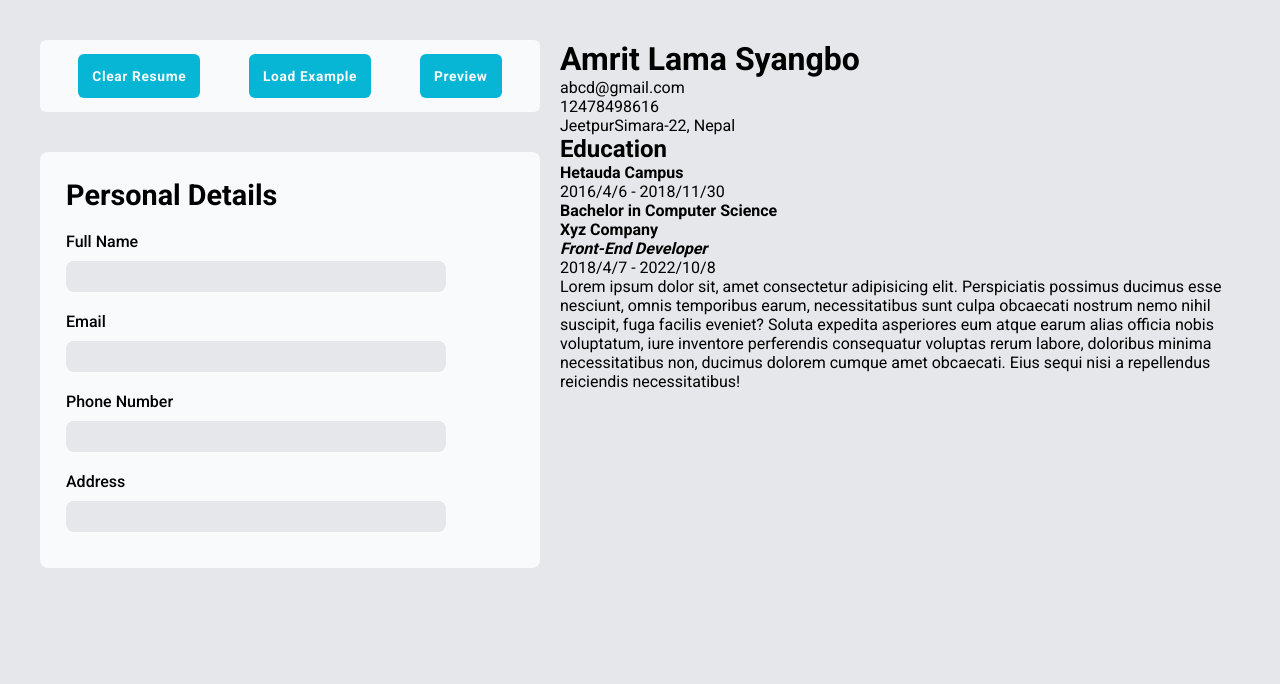
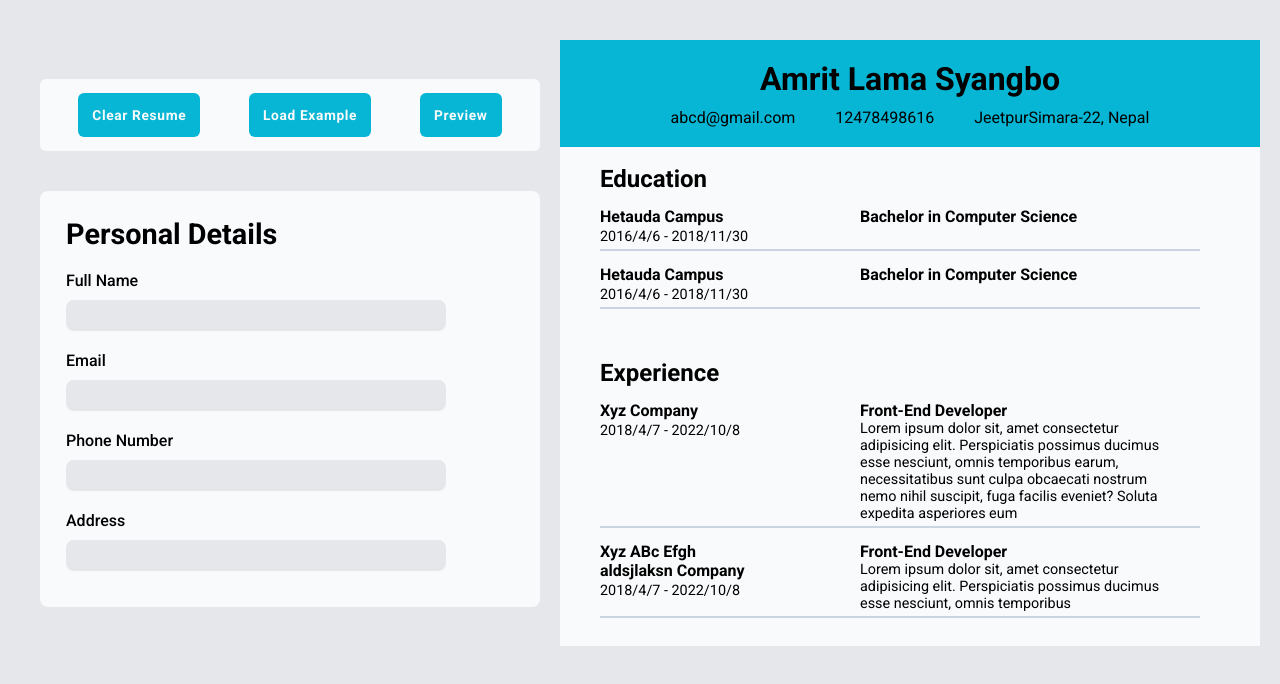
Before and after one commit to Amrit57/CV-Application, a React (Vite) app: page / in a window 1280 px wide. Shown: the top 684 px of the page. Built offline with nearby package versions, Linux system fonts and the light colour scheme.

Commit message:
Created a mockup styles to the CV preview.

```diff
--- a/src/components/CV.jsx
+++ b/src/components/CV.jsx
@@ -1,44 +1,75 @@
 import React from "react";
 export default function CV() {
   return (
-    <div className="cv-container">
-      <header>
+    <div className="cv--container">
+      <header className="cv--header">
         <h1>Amrit Lama Syangbo</h1>
+        <div className="cv--contact" >
         <p className="cv--email">abcd@gmail.com</p>
         <p className="cv--phoneNumber">12478498616</p>
         <p className="cv--address">JeetpurSimara-22, Nepal</p>
+        </div>
       </header>
-      <main>
-        <section className="cv--personal">
+      <main className="cv--main">
+        <section className="cv--education">
           <h2 className="cv--header-text">Education</h2>
+          <div className="cv--education-detail">
           <div>
             <h4 className="cv--collegeName">Hetauda Campus</h4>
-            <p className="duration">2016/4/6 - 2018/11/30</p>
+            <span className="cv--duration">2016/4/6 - 2018/11/30</span>
           </div>
           <div>
             <h4 className="cv--degreeName">Bachelor in Computer Science</h4>
           </div>
+            </div>
+            <div className="cv--education-detail">
+          <div>
+            <h4 className="cv--collegeName">Hetauda Campus</h4>
+            <span className="cv--duration">2016/4/6 - 2018/11/30</span>
+          </div>
+          <div>
+            <h4 className="cv--degreeName">Bachelor in Computer Science</h4>
+          </div>
+            </div>
+
         </section>
         <section className="cv--experience">
+          <h2 className="cv--header-text">Experience</h2>
+          <div className="cv--experience-detail">
+
           <div>
             <h4 className="cv--companyName">Xyz Company</h4>
-            <h4 className="cv--position">
-              <i>Front-End Developer</i>
-            </h4>
-            <p className="cv--duration">2018/4/7 - 2022/10/8</p>
+            <span className="cv--duration">2018/4/7 - 2022/10/8</span>
           </div>
           <div>
-            <p className="job-description">
+            <h4 className="cv--position">
+              Front-End Developer
+            </h4>
+            <p className="cv--job-description">
               Lorem ipsum dolor sit, amet consectetur adipisicing elit.
               Perspiciatis possimus ducimus esse nesciunt, omnis temporibus
               earum, necessitatibus sunt culpa obcaecati nostrum nemo nihil
               suscipit, fuga facilis eveniet? Soluta expedita asperiores eum
-              atque earum alias officia nobis voluptatum, iure inventore
-              perferendis consequatur voluptas rerum labore, doloribus minima
-              necessitatibus non, ducimus dolorem cumque amet obcaecati. Eius
-              sequi nisi a repellendus reiciendis necessitatibus!
             </p>
           </div>
+          </div>
+          <div className="cv--experience-detail">
+
+<div>
+  <h4 className="cv--companyName">Xyz ABc Efgh  aldsjlaksn Company</h4>
+  <span className="cv--duration">2018/4/7 - 2022/10/8</span>
+</div>
+<div>
+  <h4 className="cv--position">
+    Front-End Developer
+  </h4>
+  <p className="cv--job-description">
+    Lorem ipsum dolor sit, amet consectetur adipisicing elit.
+    Perspiciatis possimus ducimus esse nesciunt, omnis temporibus
+
+  </p>
+</div>
+</div>
         </section>
       </main>
     </div>
--- a/src/styles/style.css
+++ b/src/styles/style.css
@@ -72,3 +72,46 @@ body{
 .form label{
     font-weight: 500;
 }
+.cv--container{
+    background: var(--card-bg);
+    min-height: 600px;
+}
+.cv--header{
+    background-color: var(--btn-bg);
+    padding: 20px;
+    display: flex;
+    justify-content: center;
+    align-items: center;
+    flex-direction: column;
+}
+.cv--contact{
+    display: flex;
+    gap: 40px;
+    margin-top: 10px;
+}
+.cv--main{
+    padding: 18px 40px;
+    display: flex;
+    flex-direction: column;
+    gap: 40px;
+    height: 100%;
+    width: 700px;
+}
+.cv--education-detail, .cv--experience-detail{
+    display: grid;
+    grid-template-columns: repeat(2, 160px 300px);
+    margin:10px 0px;
+    padding: 4px 0px;
+    justify-content: start;
+    align-items: start;
+    gap: 100px;
+    border-bottom: 2px solid #cbd5e1;
+    width: 600px;
+}
+.cv--duration{
+    font-size: 0.9rem;
+}
+.cv--job-description{
+    width: 40ch;
+    font-size: 0.9rem;
+}
```
